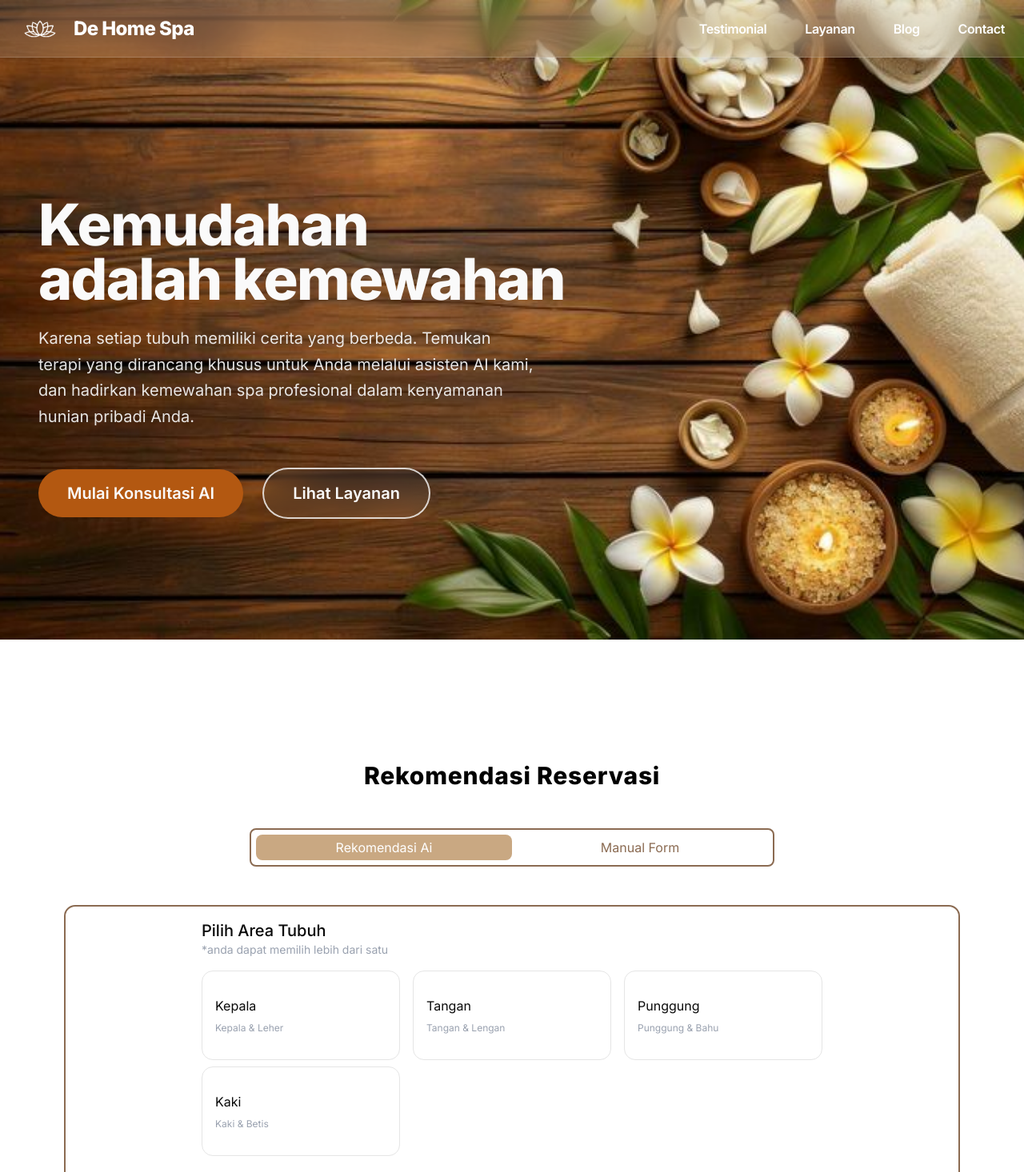
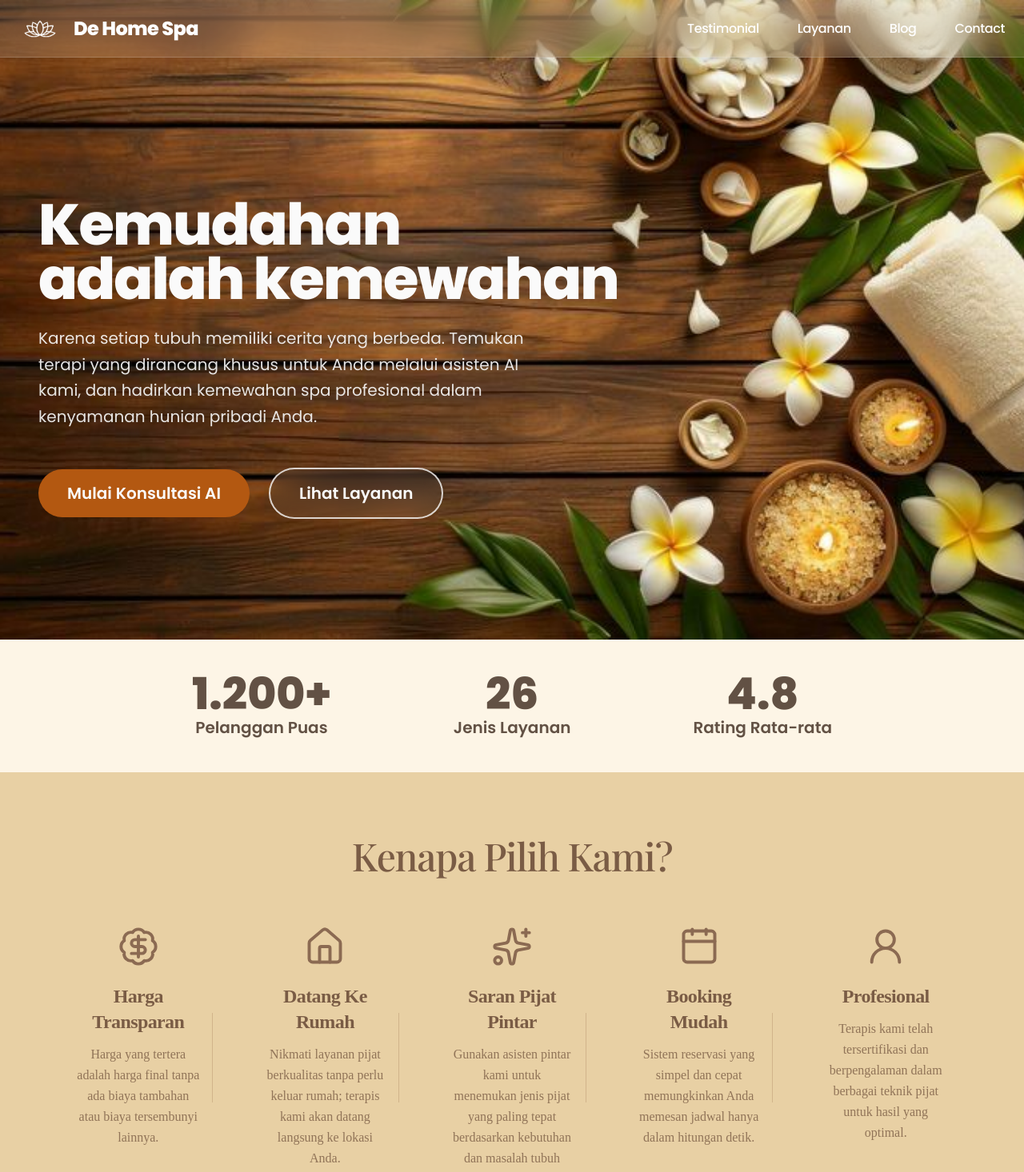
Before and after one commit to Indrawan-maker/hackathon-umkt, a Next.js app: page / in a window 1280 px wide. Shown: the top 1466 px of the page at 80% size. Built offline with nearby package versions, Linux system fonts and the light colour scheme.

Commit message:
add why choose us section

```diff
--- a/app/globals.css
+++ b/app/globals.css
@@ -2,10 +2,15 @@
 @import "tw-animate-css";
 @import "shadcn/tailwind.css";
 
+
+
+
 @custom-variant dark (&:is(.dark *));
 
 @theme inline {
-    --font-heading: var(--font-sans);
+    --font-poppins: var(--font-poppins);
+    --font-playfair: var(--font-playfair);
+    /* --font-heading: var(--font-sans); */
     --font-sans: var(--font-sans);
     --color-sidebar-ring: var(--sidebar-ring);
     --color-sidebar-border: var(--sidebar-border);
--- a/app/layout.tsx
+++ b/app/layout.tsx
@@ -1,14 +1,26 @@
 import type { Metadata } from "next";
 import "./globals.css";
-import { Inter, Geist } from 'next/font/google'
+
+import {
+  Poppins,
+  Playfair_Display,
+} from "next/font/google";
+
 import { cn } from "@/lib/utils";
 
-const geist = Geist({subsets:['latin'],variable:'--font-sans'});
+const poppins = Poppins({
+  subsets: ["latin"],
+  weight: ["400", "500", "600", "700", "800"],
+  display: "swap",
+  variable: "--font-poppins",
+});
 
-const inter = Inter({
-  subsets: ['latin'],
-  display: 'swap',
-})
+const playfair = Playfair_Display({
+  subsets: ["latin"],
+  weight: ["400", "500", "600", "700", "800"],
+  display: "swap",
+  variable: "--font-playfair",
+});
 
 export const metadata: Metadata = {
   title: "HOME SPA",
@@ -23,11 +35,53 @@ export default function RootLayout({
   return (
     <html
       lang="id"
-      className={cn("h-full", "antialiased", inter.className, "font-sans", geist.variable, "scroll-smooth")}
+      className={cn(
+        "h-full",
+        "antialiased",
+        "scroll-smooth",
+        "font-sans",
+        poppins.variable,
+        playfair.variable
+      )}
     >
-      <body className="min-h-full flex flex-col">
+      <body className="flex min-h-full flex-col">
         {children}
       </body>
     </html>
   );
 }
+
+
+// import type { Metadata } from "next";
+// import "./globals.css";
+// import { Inter, Geist } from 'next/font/google'
+// import { cn } from "@/lib/utils";
+
+// const geist = Geist({subsets:['latin'],variable:'--font-sans'});
+
+// const inter = Inter({
+//   subsets: ['latin'],
+//   display: 'swap',
+// })
+
+// export const metadata: Metadata = {
+//   title: "HOME SPA",
+//   description: "Tempat spa terbaik",
+// };
+
+// export default function RootLayout({
+//   children,
+// }: Readonly<{
+//   children: React.ReactNode;
+// }>) {
+//   return (
+//     <html
+//       lang="id"
+//       className={cn("h-full", "antialiased", inter.className, "font-sans", geist.variable, "scroll-smooth")}
+//     >
+//       <body className="min-h-full flex flex-col">
+//         {children}
+//       </body>
+//     </html>
+//   );
+// }
--- a/components/atoms/Hero/index.tsx
+++ b/components/atoms/Hero/index.tsx
@@ -53,7 +53,7 @@ export default function Hero() {
                             delay: 0.2,
                             duration: 0.7,
                         }}
-                        className=" text-5xl font-extrabold leading-[0.95] tracking-tight text-primary-foreground sm:text-6xl md:text-7xl lg:text-[72px]"
+                        className=" font-poppins text-5xl font-extrabold leading-[0.95] tracking-tight text-primary-foreground sm:text-6xl md:text-7xl lg:text-[72px]"
                     >
                         Kemudahan <br />
                         adalah kemewahan
@@ -66,7 +66,7 @@ export default function Hero() {
                             delay: 0.4,
                             duration: 0.7,
                         }}
-                        className="mt-6 max-w-full text-base leading-relaxed text-primary-foreground/90 sm:text-lg md:max-w-155 md:text-xl"
+                        className=" font-poppins mt-6 max-w-full text-base leading-relaxed text-primary-foreground/90 sm:text-lg md:max-w-155 md:text-xl"
                     >
                         Karena setiap tubuh memiliki cerita yang berbeda.
                         Temukan terapi yang dirancang khusus untuk Anda melalui
@@ -85,14 +85,14 @@ export default function Hero() {
                     >
                         <Link
                             href="#konsultasi"
-                            className=" rounded-full bg-[#B35811] px-7 py-3.5 text-center text-base font-semibold text-primary-foreground transition-all duration-300 hover:scale-105  md:px-9 md:py-4 md:text-xl "
+                            className="font-poppins rounded-full bg-[#B35811] px-7 py-3.5 text-center text-base font-semibold text-primary-foreground transition-all duration-300 hover:scale-105  md:px-9 md:py-4 md:text-xl "
                         >
                             Mulai Konsultasi AI
                         </Link>
 
                         <Link
                             href="#layanan"
-                            className=" rounded-full border-2 border-primary-foreground/80 bg-primary-foreground/5 px-7 py-3.5 text-center text-base font-semibold text-primary-foreground backdrop-blur-md transition-all duration-300 hover:bg-primary-foreground hover:text-[#B35811] md:px-9 md:py-4 md:text-xl"
+                            className=" font-poppins rounded-full border-2 border-primary-foreground/80 bg-primary-foreground/5 px-7 py-3.5 text-center text-base font-semibold text-primary-foreground backdrop-blur-md transition-all duration-300 hover:bg-primary-foreground hover:text-[#B35811] md:px-9 md:py-4 md:text-xl"
                         >
                             Lihat Layanan
                         </Link>
--- a/components/atoms/Navbar/index.tsx
+++ b/components/atoms/Navbar/index.tsx
@@ -60,6 +60,7 @@ export default function Navbar() {
           font-extrabold
           tracking-tight
           text-white
+          font-poppins
         "
       >
         De Home Spa
@@ -73,7 +74,8 @@ export default function Navbar() {
             href={item.href}
             className="
               text-base
-              font-semibold
+              font-poppins
+              font-medium
               tracking-tight
               text-white
               transition-all
--- /dev/null
+++ b/components/atoms/WhyChooseUs/index.tsx
@@ -0,0 +1,124 @@
+import {
+    BadgeDollarSign,
+    House,
+    Sparkles,
+    Calendar,
+    UserRound,
+} from "lucide-react";
+
+
+
+const overallItems = [
+    {
+        heading: "1.200+",
+        text: "Pelanggan Puas"
+    },
+    {
+        heading: "26",
+        text: "Jenis Layanan"
+    },
+    {
+        heading: "4.8",
+        text: "Rating Rata-rata"
+    },
+]
+
+
+export const whyChooseUsItems = [
+    {
+        icon: BadgeDollarSign,
+        heading: "Harga Transparan",
+        text: "Harga yang tertera adalah harga final tanpa ada biaya tambahan atau biaya tersembunyi lainnya.",
+    },
+
+    {
+        icon: House,
+        heading: "Datang Ke Rumah",
+        text: "Nikmati layanan pijat berkualitas tanpa perlu keluar rumah; terapis kami akan datang langsung ke lokasi Anda.",
+    },
+
+    {
+        icon: Sparkles,
+        heading: "Saran Pijat Pintar",
+        text: "Gunakan asisten pintar kami untuk menemukan jenis pijat yang paling tepat berdasarkan kebutuhan dan masalah tubuh Anda secara presisi.",
+    },
+
+    {
+        icon: Calendar,
+        heading: "Booking Mudah",
+        text: "Sistem reservasi yang simpel dan cepat memungkinkan Anda memesan jadwal hanya dalam hitungan detik.",
+    },
+
+    {
+        icon: UserRound,
+        heading: "Profesional",
+        text: "Terapis kami telah tersertifikasi dan berpengalaman dalam berbagai teknik pijat untuk hasil yang optimal.",
+    },
+];
+
+
+export default function WhyChooseUs() {
+    return (
+        <section className=" w-full ">
+
+            <div className="overall bg-[#FDF5E6] h-auto py-10 px-6 sm:px-10 md:px-20 lg:px-40 xl:px-60">
+                <div className="overall-content flex flex-col items-center justify-between gap-8 text-[#625144] font-poppins sm:flex-row sm:gap-4">
+                    {overallItems.map((item) => (
+                        <div key={item.heading} className="overallContent text-center">
+                            <h2 className="text-4xl font-extrabold sm:text-5xl md:text-[55px]">{item.heading}</h2>
+                            <p className="text-base font-semibold sm:text-lg md:text-[20px]">{item.text}</p>
+                        </div>
+                    ))}
+                </div>
+            </div>
+
+            <div className="WhyChooseUs bg-[#E8D0A4] px-6 py-20 md:px-10 lg:px-20">
+
+                <div className="mb-16 text-center">
+                    <h2
+                        className=" font-playfair text-[48px] font-medium tracking-tight text-[#7A5C45] md:text-5xl "
+                    >
+                        Kenapa Pilih Kami?
+                    </h2>
+                </div>
+
+                <div
+                    className=" grid grid-cols-1 gap-12 text-center sm:grid-cols-2 lg:grid-cols-5 "
+                >
+                    {whyChooseUsItems.map((item, index) => {
+                        const Icon = item.icon;
+
+                        return (
+                            <div
+                                key={item.heading}
+                                className=" relative flex flex-col items-center px-4 "
+                            >
+                                {index !== whyChooseUsItems.length - 1 && (
+                                    <div
+                                        className=" absolute top-1/2 right-0 hidden h-28 w-px -translate-y-1/2  bg-[#B08968]/40 lg:block"
+                                    />
+                                )}
+
+                                <div className="mb-5 text-[#8B6A52]">
+                                    <Icon size={52} strokeWidth={1.8} />
+                                </div>
+
+                                <h3
+                                    className=" mb-3 text-2xl font-bold tracking-tight text-[#7A5C45]"
+                                >
+                                    {item.heading}
+                                </h3>
+
+                                <p
+                                    className=" max-w-60 text-base leading-relaxed text-[#7A5C45]/80"
+                                >
+                                    {item.text}
+                                </p>
+                            </div>
+                        );
+                    })}
+                </div>
+            </div>
+        </section>
+    )
+}
--- a/components/moleculs/LandingPage/index.tsx
+++ b/components/moleculs/LandingPage/index.tsx
@@ -3,6 +3,7 @@ import Hero from "@/components/atoms/Hero";
 import Navbar from "@/components/atoms/Navbar";
 import CardSpaList from "@/components/moleculs/SpaCardList";
 import ServiceSelector from "@/components/moleculs/ServiceSelector";
+import WhyChooseUs from "@/components/atoms/WhyChooseUs";
 
 
 export default function LandingPage() {
@@ -11,6 +12,7 @@ export default function LandingPage() {
     <>
     <Navbar />
     <Hero />
+    <WhyChooseUs/>
     <ServiceSelector />
     <CardSpaList />
     <Footer />
```
Also changed, not shown: components/atoms/About/index.tsx (added).
